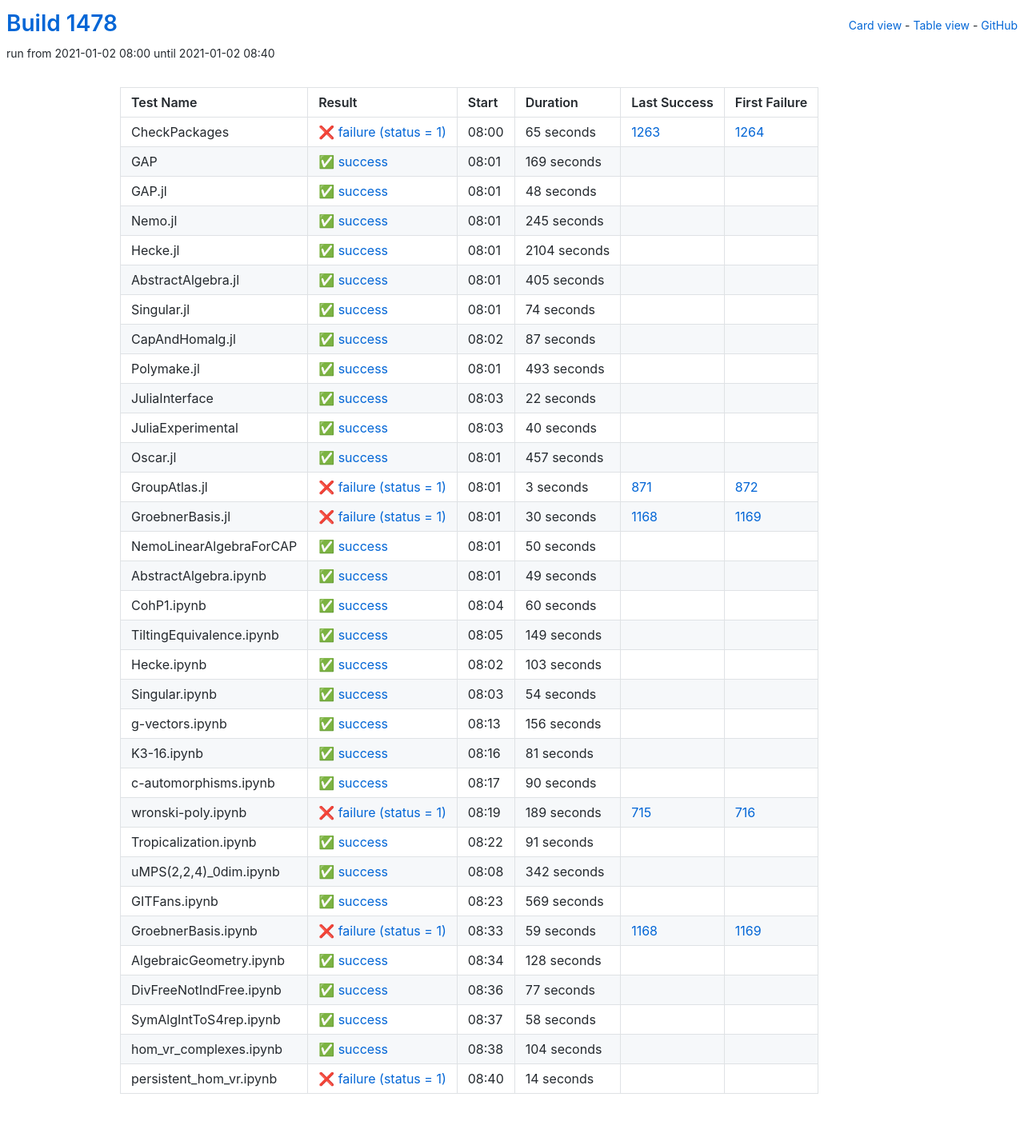
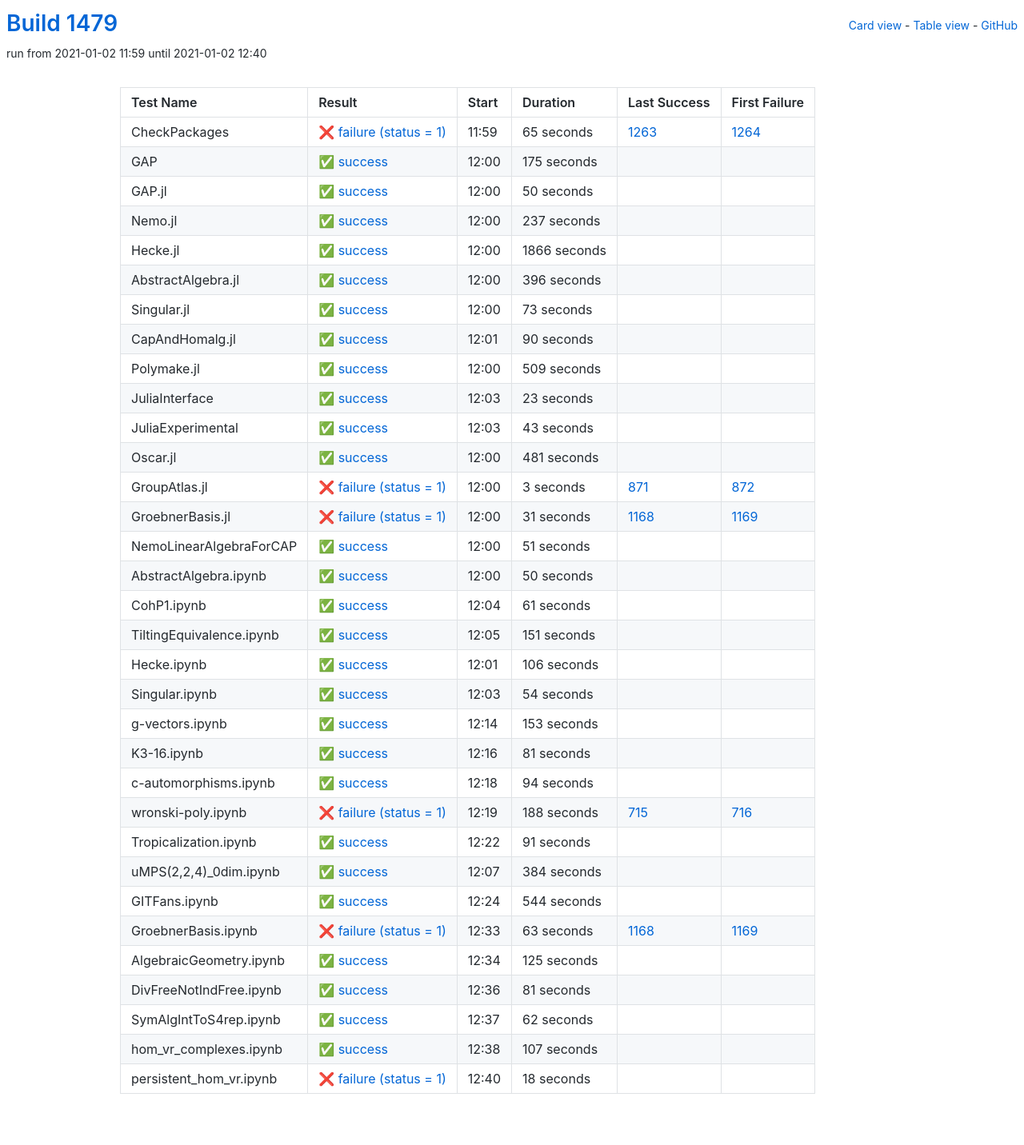
Before and after one commit to oscar-system/oscar-ci-status-stable, a Jekyll site: the page built from table.html, in a window 1280 px wide. Shown: the whole page at 80% size. Built offline with Jekyll 4.4.1, drawn with Linux system fonts in a browser that asks for light colours.

Commit message:
Build #1479

```diff
--- a/_data/ci.yml
+++ b/_data/ci.yml
@@ -1,6 +1,6 @@
 ---
-build: 1478
-build_url: https://oscarci.mathematik.uni-kl.de/job/oscar-stable/1478/
+build: 1479
+build_url: https://oscarci.mathematik.uni-kl.de/job/oscar-stable/1479/
 job: oscar-stable
 organization: oscar-system
 repo: oscar-ci-status-stable
@@ -8,8 +8,8 @@ repourl: https://github.com/oscar-system/oscar-ci-status-stable
 tests:
 - name: CheckPackages
   id: checkpackages
-  log: https://oscarci.mathematik.uni-kl.de/job/oscar-stable/1478/artifact/logs/build-1478/CheckPackages.log
-  start: 2021-01-02 08:00
+  log: https://oscarci.mathematik.uni-kl.de/job/oscar-stable/1479/artifact/logs/build-1479/CheckPackages.log
+  start: 2021-01-02 11:59
   success: false
   exitcode: 1
   status: failure
@@ -20,140 +20,140 @@ tests:
   first_failure_url: https://oscarci.mathematik.uni-kl.de/job/oscar-stable/1264/
 - name: GAP
   id: gap
-  log: https://oscarci.mathematik.uni-kl.de/job/oscar-stable/1478/artifact/logs/build-1478/GAP.log
-  start: 2021-01-02 08:01
+  log: https://oscarci.mathematik.uni-kl.de/job/oscar-stable/1479/artifact/logs/build-1479/GAP.log
+  start: 2021-01-02 12:00
   success: true
   exitcode: 0
   status: success
-  duration: 169
+  duration: 175
   last_success: false
   last_success_url:
   first_failure: false
   first_failure_url:
 - name: GAP.jl
   id: gap-jl
-  log: https://oscarci.mathematik.uni-kl.de/job/oscar-stable/1478/artifact/logs/build-1478/GAP.jl.log
-  start: 2021-01-02 08:01
+  log: https://oscarci.mathematik.uni-kl.de/job/oscar-stable/1479/artifact/logs/build-1479/GAP.jl.log
+  start: 2021-01-02 12:00
   success: true
   exitcode: 0
   status: success
-  duration: 48
+  duration: 50
   last_success: false
   last_success_url:
   first_failure: false
   first_failure_url:
 - name: Nemo.jl
   id: nemo-jl
-  log: https://oscarci.mathematik.uni-kl.de/job/oscar-stable/1478/artifact/logs/build-1478/Nemo.jl.log
-  start: 2021-01-02 08:01
+  log: https://oscarci.mathematik.uni-kl.de/job/oscar-stable/1479/artifact/logs/build-1479/Nemo.jl.log
+  start: 2021-01-02 12:00
   success: true
   exitcode: 0
   status: success
-  duration: 245
+  duration: 237
   last_success: false
   last_success_url:
   first_failure: false
   first_failure_url:
 - name: Hecke.jl
   id: hecke-jl
-  log: https://oscarci.mathematik.uni-kl.de/job/oscar-stable/1478/artifact/logs/build-1478/Hecke.jl.log
-  start: 2021-01-02 08:01
+  log: https://oscarci.mathematik.uni-kl.de/job/oscar-stable/1479/artifact/logs/build-1479/Hecke.jl.log
+  start: 2021-01-02 12:00
   success: true
   exitcode: 0
   status: success
-  duration: 2104
+  duration: 1866
   last_success: false
   last_success_url:
   first_failure: false
   first_failure_url:
 - name: AbstractAlgebra.jl
   id: abstractalgebra-jl
-  log: https://oscarci.mathematik.uni-kl.de/job/oscar-stable/1478/artifact/logs/build-1478/AbstractAlgebra.jl.log
-  start: 2021-01-02 08:01
+  log: https://oscarci.mathematik.uni-kl.de/job/oscar-stable/1479/artifact/logs/build-1479/AbstractAlgebra.jl.log
+  start: 2021-01-02 12:00
   success: true
   exitcode: 0
   status: success
-  duration: 405
+  duration: 396
   last_success: false
   last_success_url:
   first_failure: false
   first_failure_url:
 - name: Singular.jl
   id: singular-jl
-  log: https://oscarci.mathematik.uni-kl.de/job/oscar-stable/1478/artifact/logs/build-1478/Singular.jl.log
-  start: 2021-01-02 08:01
+  log: https://oscarci.mathematik.uni-kl.de/job/oscar-stable/1479/artifact/logs/build-1479/Singular.jl.log
+  start: 2021-01-02 12:00
   success: true
   exitcode: 0
   status: success
-  duration: 74
+  duration: 73
   last_success: false
   last_success_url:
   first_failure: false
   first_failure_url:
 - name: CapAndHomalg.jl
   id: capandhomalg-jl
-  log: https://oscarci.mathematik.uni-kl.de/job/oscar-stable/1478/artifact/logs/build-1478/CapAndHomalg.jl.log
-  start: 2021-01-02 08:02
+  log: https://oscarci.mathematik.uni-kl.de/job/oscar-stable/1479/artifact/logs/build-1479/CapAndHomalg.jl.log
+  start: 2021-01-02 12:01
   success: true
   exitcode: 0
   status: success
-  duration: 87
+  duration: 90
   last_success: false
   last_success_url:
   first_failure: false
   first_failure_url:
 - name: Polymake.jl
   id: polymake-jl
-  log: https://oscarci.mathematik.uni-kl.de/job/oscar-stable/1478/artifact/logs/build-1478/Polymake.jl.log
-  start: 2021-01-02 08:01
+  log: https://oscarci.mathematik.uni-kl.de/job/oscar-stable/1479/artifact/logs/build-1479/Polymake.jl.log
+  start: 2021-01-02 12:00
   success: true
   exitcode: 0
   status: success
-  duration: 493
+  duration: 509
   last_success: false
   last_success_url:
   first_failure: false
   first_failure_url:
 - name: JuliaInterface
   id: juliainterface
-  log: https://oscarci.mathematik.uni-kl.de/job/oscar-stable/1478/artifact/logs/build-1478/JuliaInterface.log
-  start: 2021-01-02 08:03
+  log: https://oscarci.mathematik.uni-kl.de/job/oscar-stable/1479/artifact/logs/build-1479/JuliaInterface.log
+  start: 2021-01-02 12:03
   success: true
   exitcode: 0
   status: success
-  duration: 22
+  duration: 23
   last_success: false
   last_success_url:
   first_failure: false
   first_failure_url:
 - name: JuliaExperimental
   id: juliaexperimental
-  log: https://oscarci.mathematik.uni-kl.de/job/oscar-stable/1478/artifact/logs/build-1478/JuliaExperimental.log
-  start: 2021-01-02 08:03
+  log: https://oscarci.mathematik.uni-kl.de/job/oscar-stable/1479/artifact/logs/build-1479/JuliaExperimental.log
+  start: 2021-01-02 12:03
   success: true
   exitcode: 0
   status: success
-  duration: 40
+  duration: 43
   last_success: false
   last_success_url:
   first_failure: false
   first_failure_url:
 - name: Oscar.jl
   id: oscar-jl
-  log: https://oscarci.mathematik.uni-kl.de/job/oscar-stable/1478/artifact/logs/build-1478/Oscar.jl.log
-  start: 2021-01-02 08:01
+  log: https://oscarci.mathematik.uni-kl.de/job/oscar-stable/1479/artifact/logs/build-1479/Oscar.jl.log
+  start: 2021-01-02 12:00
   success: true
   exitcode: 0
   status: success
-  duration: 457
+  duration: 481
   last_success: false
   last_success_url:
   first_failure: false
   first_failure_url:
 - name: GroupAtlas.jl
   id: groupatlas-jl
-  log: https://oscarci.mathematik.uni-kl.de/job/oscar-stable/1478/artifact/logs/build-1478/GroupAtlas.jl.log
-  start: 2021-01-02 08:01
+  log: https://oscarci.mathematik.uni-kl.de/job/oscar-stable/1479/artifact/logs/build-1479/GroupAtlas.jl.log
+  start: 2021-01-02 12:00
   success: false
   exitcode: 1
   status: failure
@@ -164,20 +164,32 @@ tests:
   first_failure_url: https://oscarci.mathematik.uni-kl.de/job/oscar-stable/872/
 - name: GroebnerBasis.jl
   id: groebnerbasis-jl
-  log: https://oscarci.mathematik.uni-kl.de/job/oscar-stable/1478/artifact/logs/build-1478/GroebnerBasis.jl.log
-  start: 2021-01-02 08:01
+  log: https://oscarci.mathematik.uni-kl.de/job/oscar-stable/1479/artifact/logs/build-1479/GroebnerBasis.jl.log
+  start: 2021-01-02 12:00
   success: false
   exitcode: 1
   status: failure
-  duration: 30
+  duration: 31
   last_success: 1168
   last_success_url: https://oscarci.mathematik.uni-kl.de/job/oscar-stable/1168/
   first_failure: 1169
   first_failure_url: https://oscarci.mathematik.uni-kl.de/job/oscar-stable/1169/
 - name: NemoLinearAlgebraForCAP
   id: nemolinearalgebraforcap
-  log: https://oscarci.mathematik.uni-kl.de/job/oscar-stable/1478/artifact/logs/build-1478/NemoLinearAlgebraForCAP.log
-  start: 2021-01-02 08:01
+  log: https://oscarci.mathematik.uni-kl.de/job/oscar-stable/1479/artifact/logs/build-1479/NemoLinearAlgebraForCAP.log
+  start: 2021-01-02 12:00
+  success: true
+  exitcode: 0
+  status: success
+  duration: 51
+  last_success: false
+  last_success_url:
+  first_failure: false
+  first_failure_url:
+- name: AbstractAlgebra.ipynb
+  id: abstractalgebra-ipynb
+  log: https://oscarci.mathematik.uni-kl.de/job/oscar-stable/1479/artifact/logs/build-1479/AbstractAlgebra.ipynb.log
+  start: 2021-01-02 12:00
   success: true
   exitcode: 0
   status: success
@@ -186,58 +198,46 @@ tests:
   last_success_url:
   first_failure: false
   first_failure_url:
-- name: AbstractAlgebra.ipynb
-  id: abstractalgebra-ipynb
-  log: https://oscarci.mathematik.uni-kl.de/job/oscar-stable/1478/artifact/logs/build-1478/AbstractAlgebra.ipynb.log
-  start: 2021-01-02 08:01
+- name: CohP1.ipynb
+  id: cohp1-ipynb
+  log: https://oscarci.mathematik.uni-kl.de/job/oscar-stable/1479/artifact/logs/build-1479/CohP1.ipynb.log
+  start: 2021-01-02 12:04
   success: true
   exitcode: 0
   status: success
-  duration: 49
-  last_success: false
-  last_success_url:
-  first_failure: false
-  first_failure_url:
-- name: CohP1.ipynb
-  id: cohp1-ipynb
-  log: https://oscarci.mathematik.uni-kl.de/job/oscar-stable/1478/artifact/logs/build-1478/CohP1.ipynb.log
-  start: 2021-01-02 08:04
-  success: true
-  exitcode: 0
-  status: success
-  duration: 60
+  duration: 61
   last_success: false
   last_success_url:
   first_failure: false
   first_failure_url:
 - name: TiltingEquivalence.ipynb
   id: tiltingequivalence-ipynb
-  log: https://oscarci.mathematik.uni-kl.de/job/oscar-stable/1478/artifact/logs/build-1478/TiltingEquivalence.ipynb.log
-  start: 2021-01-02 08:05
+  log: https://oscarci.mathematik.uni-kl.de/job/oscar-stable/1479/artifact/logs/build-1479/TiltingEquivalence.ipynb.log
+  start: 2021-01-02 12:05
   success: true
   exitcode: 0
   status: success
-  duration: 149
+  duration: 151
   last_success: false
   last_success_url:
   first_failure: false
   first_failure_url:
 - name: Hecke.ipynb
   id: hecke-ipynb
-  log: https://oscarci.mathematik.uni-kl.de/job/oscar-stable/1478/artifact/logs/build-1478/Hecke.ipynb.log
-  start: 2021-01-02 08:02
+  log: https://oscarci.mathematik.uni-kl.de/job/oscar-stable/1479/artifact/logs/build-1479/Hecke.ipynb.log
+  start: 2021-01-02 12:01
   success: true
   exitcode: 0
   status: success
-  duration: 103
+  duration: 106
   last_success: false
   last_success_url:
   first_failure: false
   first_failure_url:
 - name: Singular.ipynb
   id: singular-ipynb
-  log: https://oscarci.mathematik.uni-kl.de/job/oscar-stable/1478/artifact/logs/build-1478/Singular.ipynb.log
-  start: 2021-01-02 08:03
+  log: https://oscarci.mathematik.uni-kl.de/job/oscar-stable/1479/artifact/logs/build-1479/Singular.ipynb.log
+  start: 2021-01-02 12:03
   success: true
   exitcode: 0
   status: success
@@ -248,20 +248,20 @@ tests:
   first_failure_url:
 - name: g-vectors.ipynb
   id: g-vectors-ipynb
-  log: https://oscarci.mathematik.uni-kl.de/job/oscar-stable/1478/artifact/logs/build-1478/g-vectors.ipynb.log
-  start: 2021-01-02 08:13
+  log: https://oscarci.mathematik.uni-kl.de/job/oscar-stable/1479/artifact/logs/build-1479/g-vectors.ipynb.log
+  start: 2021-01-02 12:14
   success: true
   exitcode: 0
   status: success
-  duration: 156
+  duration: 153
   last_success: false
   last_success_url:
   first_failure: false
   first_failure_url:
 - name: K3-16.ipynb
   id: k3-16-ipynb
-  log: https://oscarci.mathematik.uni-kl.de/job/oscar-stable/1478/artifact/logs/build-1478/K3-16.ipynb.log
-  start: 2021-01-02 08:16
+  log: https://oscarci.mathematik.uni-kl.de/job/oscar-stable/1479/artifact/logs/build-1479/K3-16.ipynb.log
+  start: 2021-01-02 12:16
   success: true
   exitcode: 0
   status: success
@@ -272,32 +272,32 @@ tests:
   first_failure_url:
 - name: c-automorphisms.ipynb
   id: c-automorphisms-ipynb
-  log: https://oscarci.mathematik.uni-kl.de/job/oscar-stable/1478/artifact/logs/build-1478/c-automorphisms.ipynb.log
-  start: 2021-01-02 08:17
+  log: https://oscarci.mathematik.uni-kl.de/job/oscar-stable/1479/artifact/logs/build-1479/c-automorphisms.ipynb.log
+  start: 2021-01-02 12:18
   success: true
   exitcode: 0
   status: success
-  duration: 90
+  duration: 94
   last_success: false
   last_success_url:
   first_failure: false
   first_failure_url:
 - name: wronski-poly.ipynb
   id: wronski-poly-ipynb
-  log: https://oscarci.mathematik.uni-kl.de/job/oscar-stable/1478/artifact/logs/build-1478/wronski-poly.ipynb.log
-  start: 2021-01-02 08:19
+  log: https://oscarci.mathematik.uni-kl.de/job/oscar-stable/1479/artifact/logs/build-1479/wronski-poly.ipynb.log
+  start: 2021-01-02 12:19
   success: false
   exitcode: 1
   status: failure
-  duration: 189
+  duration: 188
   last_success: 715
   last_success_url: https://oscarci.mathematik.uni-kl.de/job/oscar-stable/715/
   first_failure: 716
   first_failure_url: https://oscarci.mathematik.uni-kl.de/job/oscar-stable/716/
 - name: Tropicalization.ipynb
   id: tropicalization-ipynb
-  log: https://oscarci.mathematik.uni-kl.de/job/oscar-stable/1478/artifact/logs/build-1478/Tropicalization.ipynb.log
-  start: 2021-01-02 08:22
+  log: https://oscarci.mathematik.uni-kl.de/job/oscar-stable/1479/artifact/logs/build-1479/Tropicalization.ipynb.log
+  start: 2021-01-02 12:22
   success: true
   exitcode: 0
   status: success
@@ -308,96 +308,96 @@ tests:
   first_failure_url:
 - name: uMPS(2,2,4)_0dim.ipynb
   id: umps-2-2-4-0dim-ipynb
-  log: https://oscarci.mathematik.uni-kl.de/job/oscar-stable/1478/artifact/logs/build-1478/uMPS-2-2-4-_0dim.ipynb.log
-  start: 2021-01-02 08:08
+  log: https://oscarci.mathematik.uni-kl.de/job/oscar-stable/1479/artifact/logs/build-1479/uMPS-2-2-4-_0dim.ipynb.log
+  start: 2021-01-02 12:07
   success: true
   exitcode: 0
   status: success
-  duration: 342
+  duration: 384
   last_success: false
   last_success_url:
   first_failure: false
   first_failure_url:
 - name: GITFans.ipynb
   id: gitfans-ipynb
-  log: https://oscarci.mathematik.uni-kl.de/job/oscar-stable/1478/artifact/logs/build-1478/GITFans.ipynb.log
-  start: 2021-01-02 08:23
+  log: https://oscarci.mathematik.uni-kl.de/job/oscar-stable/1479/artifact/logs/build-1479/GITFans.ipynb.log
+  start: 2021-01-02 12:24
   success: true
   exitcode: 0
   status: success
-  duration: 569
+  duration: 544
   last_success: false
   last_success_url:
   first_failure: false
   first_failure_url:
 - name: GroebnerBasis.ipynb
   id: groebnerbasis-ipynb
-  log: https://oscarci.mathematik.uni-kl.de/job/oscar-stable/1478/artifact/logs/build-1478/GroebnerBasis.ipynb.log
-  start: 2021-01-02 08:33
+  log: https://oscarci.mathematik.uni-kl.de/job/oscar-stable/1479/artifact/logs/build-1479/GroebnerBasis.ipynb.log
+  start: 2021-01-02 12:33
   success: false
   exitcode: 1
   status: failure
-  duration: 59
+  duration: 63
   last_success: 1168
   last_success_url: https://oscarci.mathematik.uni-kl.de/job/oscar-stable/1168/
   first_failure: 1169
   first_failure_url: https://oscarci.mathematik.uni-kl.de/job/oscar-stable/1169/
 - name: AlgebraicGeometry.ipynb
   id: algebraicgeometry-ipynb
-  log: https://oscarci.mathematik.uni-kl.de/job/oscar-stable/1478/artifact/logs/build-1478/AlgebraicGeometry.ipynb.log
-  start: 2021-01-02 08:34
+  log: https://oscarci.mathematik.uni-kl.de/job/oscar-stable/1479/artifact/logs/build-1479/AlgebraicGeometry.ipynb.log
+  start: 2021-01-02 12:34
   success: true
   exitcode: 0
   status: success
-  duration: 128
+  duration: 125
   last_success: false
   last_success_url:
   first_failure: false
   first_failure_url:
 - name: DivFreeNotIndFree.ipynb
   id: divfreenotindfree-ipynb
-  log: https://oscarci.mathematik.uni-kl.de/job/oscar-stable/1478/artifact/logs/build-1478/DivFreeNotIndFree.ipynb.log
-  start: 2021-01-02 08:36
+  log: https://oscarci.mathematik.uni-kl.de/job/oscar-stable/1479/artifact/logs/build-1479/DivFreeNotIndFree.ipynb.log
+  start: 2021-01-02 12:36
   success: true
   exitcode: 0
   status: success
-  duration: 77
+  duration: 81
   last_success: false
   last_success_url:
   first_failure: false
   first_failure_url:
 - name: SymAlgIntToS4rep.ipynb
   id: symalginttos4rep-ipynb
-  log: https://oscarci.mathematik.uni-kl.de/job/oscar-stable/1478/artifact/logs/build-1478/SymAlgIntToS4rep.ipynb.log
-  start: 2021-01-02 08:37
+  log: https://oscarci.mathematik.uni-kl.de/job/oscar-stable/1479/artifact/logs/build-1479/SymAlgIntToS4rep.ipynb.log
+  start: 2021-01-02 12:37
   success: true
   exitcode: 0
   status: success
-  duration: 58
+  duration: 62
   last_success: false
   last_success_url:
   first_failure: false
   first_failure_url:
 - name: hom_vr_complexes.ipynb
   id: hom-vr-complexes-ipynb
-  log: https://oscarci.mathematik.uni-kl.de/job/oscar-stable/1478/artifact/logs/build-1478/hom_vr_complexes.ipynb.log
-  start: 2021-01-02 08:38
+  log: https://oscarci.mathematik.uni-kl.de/job/oscar-stable/1479/artifact/logs/build-1479/hom_vr_complexes.ipynb.log
+  start: 2021-01-02 12:38
   success: true
   exitcode: 0
   status: success
-  duration: 104
+  duration: 107
   last_success: false
   last_success_url:
   first_failure: false
   first_failure_url:
 - name: persistent_hom_vr.ipynb
   id: persistent-hom-vr-ipynb
-  log: https://oscarci.mathematik.uni-kl.de/job/oscar-stable/1478/artifact/logs/build-1478/persistent_hom_vr.ipynb.log
-  start: 2021-01-02 08:40
+  log: https://oscarci.mathematik.uni-kl.de/job/oscar-stable/1479/artifact/logs/build-1479/persistent_hom_vr.ipynb.log
+  start: 2021-01-02 12:40
   success: false
   exitcode: 1
   status: failure
-  duration: 14
+  duration: 18
   last_success: false
   last_success_url:
   first_failure: false
```
Also changed, not shown: README.md.
